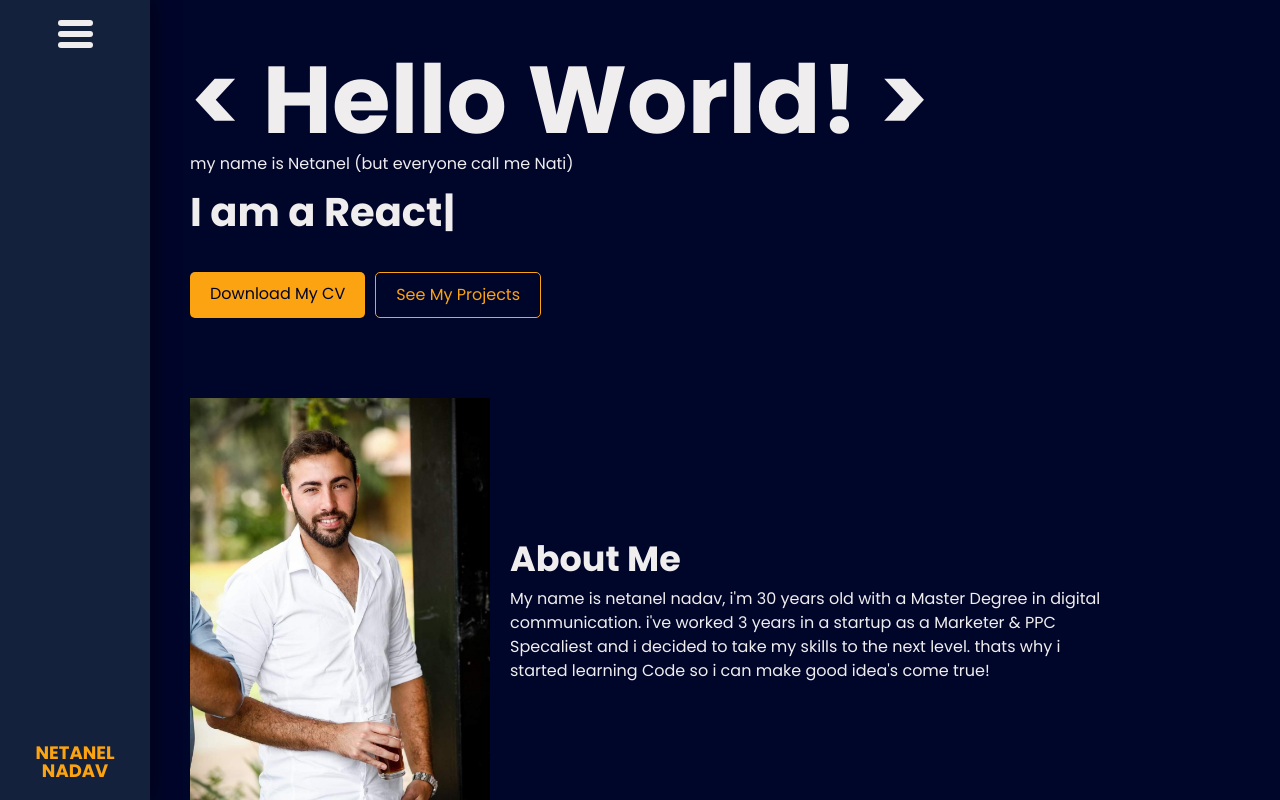
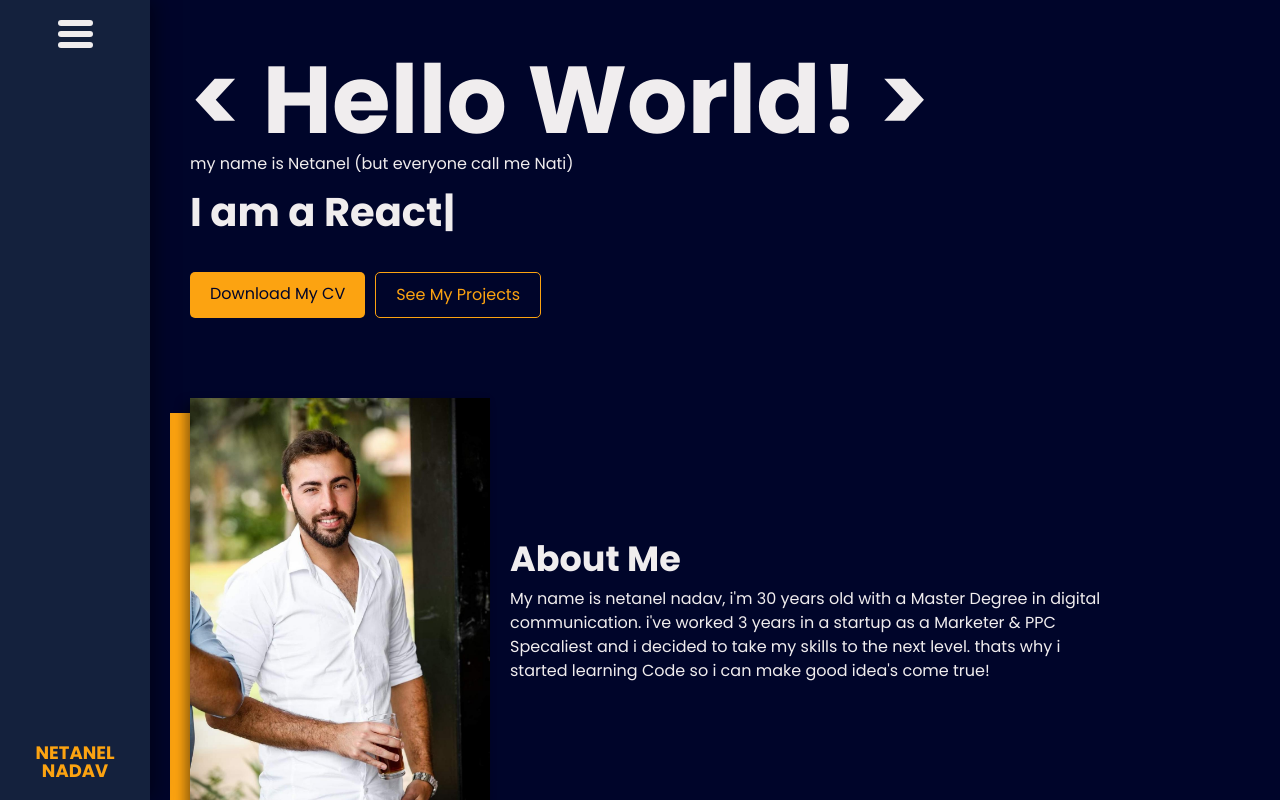
Before and after one commit to Netanel-Nadav/Protfolio, a React (Create React App) app: page / in a window 1280 px wide. Built offline with nearby package versions, Linux system fonts and the light colour scheme.

Commit message:
better img

```diff
--- a/src/assets/styles/components/_about-me.scss
+++ b/src/assets/styles/components/_about-me.scss
@@ -5,15 +5,27 @@
 
     .wrraper {
         gap: 20px;
-
+        position: relative;
         .details-container {
             p {
                 max-width: 60ch;
             }
         }
-
+        .border {
+            position: absolute;
+            top: 15px;
+            left: -20px;
+            width: 290px;
+            height: 440px;
+            // border: 1px solid $clr3;
+            z-index: -1;
+            background-color: $clr3;
+        }
         .img-container {
             width: 300px;
+            img {
+                box-shadow: -5px 5px 10px rgba(0,0,0,.4);
+            }
         }
 
         @include normal-layout {
--- a/src/components/AboutMe.jsx
+++ b/src/components/AboutMe.jsx
@@ -5,6 +5,7 @@ export const AboutMe = () => {
     return (
         <div className="about-me">
             <div className="wrraper flex align-center column">
+                <div className="border"></div>
                 <div className="img-container">
                     <img src={me} alt="Netanel Nadav" />
                 </div>
```
